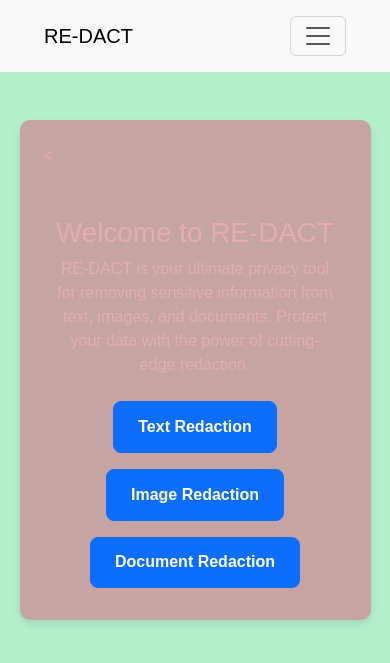
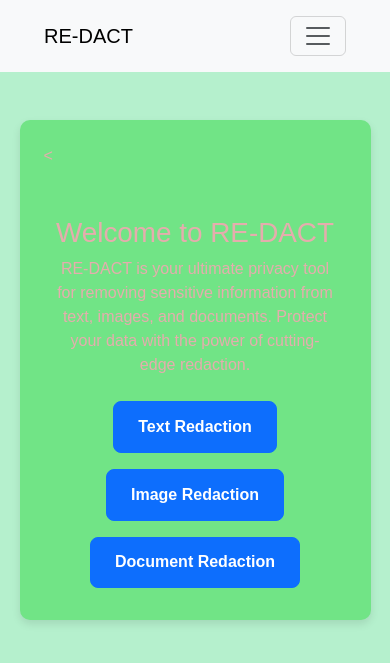
Before and after one commit to Vishwavichu67/RE-DACT, a Flask app: page / in a window 390 px wide. Shown: the top 663 px of the page. Run offline with Flask 2, Linux system fonts and the light colour scheme.

Commit message:
Update style.css

```diff
--- a/static/css/style.css
+++ b/static/css/style.css
@@ -3,14 +3,14 @@
   --light-bg: #b5f0cd;
   --light-text: #e5adad;
   --light-navbar: #1f4520;
-  --light-content-bg: #c6a4a4;
+  --light-content-bg: #71e486;
 
   --dark-bg: #1a1a1a;
   --dark-text: #f5f5f5;
   --dark-navbar: #444444;
   --dark-content-bg: #2c2c2c;
 
-  --primary-color: #d0b3c7;
+  --primary-color: #7a9bb0;
   --button-hover: #a9bbcf;
 }
 
@@ -157,7 +157,8 @@ input[type="file"] {
   .nav-links {
     flex-direction: column;
     align-items: center;
-    gap: 0.5rem;
+    justify-content: space-between;
+    gap: 1rem;
   }
 
   .main-content {
```
